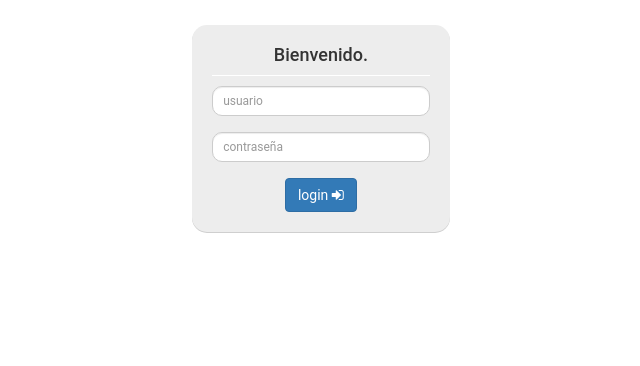
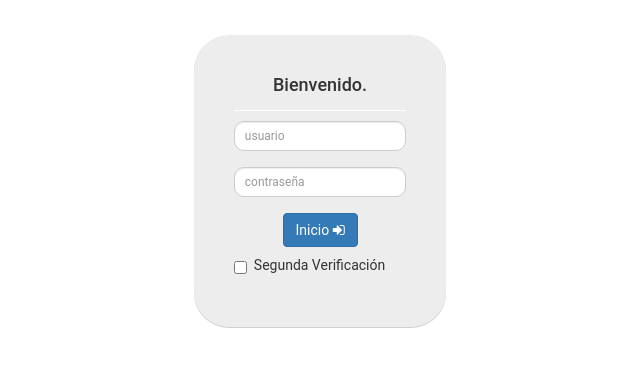
Before and after one commit to ioet/git-trainning, a plain HTML site: page officegirl-app/static_view/login.html in a window 1280 px wide. Shown: the whole page, without its empty margins (312-952 px from the left). Drawn offline with Linux system fonts and the light colour scheme.

Commit message:
Segunda verificacion

```diff
--- a/officegirl-app/static_view/css/styles.css
+++ b/officegirl-app/static_view/css/styles.css
@@ -5,26 +5,26 @@ body {
 }
 
 .container {
-    padding: 25px;
+    padding: 35px;
     position: fixed;
 }
 
 .form-login {
     background-color: #EDEDED;
-    padding-top: 10px;
-    padding-bottom: 20px;
-    padding-left: 20px;
-    padding-right: 20px;
-    border-radius: 15px;
+    padding-top: 30px;
+    padding-bottom: 40px;
+    padding-left: 40px;
+    padding-right: 40px;
+    border-radius: 35px;
     border-color:#d2d2d2;
-    border-width: 5px;
+    border-width: 20px;
     box-shadow:0 1px 0 #cfcfcf;
 }
 
 h4 {
  border:0 solid #fff;
  border-bottom-width:1px;
- padding-bottom:10px;
+ padding-bottom:15px;
  text-align: center;
 }
 
--- a/officegirl-app/static_view/login.html
+++ b/officegirl-app/static_view/login.html
@@ -5,6 +5,20 @@
 	 <link href="css/bootstrap.min.css" rel="stylesheet">
 	 <link href="//maxcdn.bootstrapcdn.com/font-awesome/4.2.0/css/font-awesome.min.css" rel="stylesheet">
 	 <link href="css/styles.css" rel="stylesheet">
+
+<script type="text/javascript">
+    function showContent() {
+        element = document.getElementById("content");
+        check = document.getElementById("check");
+        if (check.checked) {
+            element.style.display='block';
+        }
+        else {
+            element.style.display='none';
+        }
+    }
+</script>
+
 </head>
 <body>
 	<div class="container">
@@ -14,15 +28,21 @@
             <h4>Bienvenido.</h4>
             <input type="text" id="userName" class="form-control input-sm chat-input" placeholder="usuario" />
             </br>
-            <input type="text" id="userPassword" class="form-control input-sm chat-input" placeholder="contraseña" />
+            <input type="text" id="userPassword" class="form-control input-sm chat-input" placeholder="contrase&ntilde;a" />
             </br>
             <div class="wrapper">
             <span class="group-btn">
-                <a href="#" class="btn btn-primary btn-md">login <i class="fa fa-sign-in"></i></a>
+                <a href="#" class="btn btn-primary btn-md">Inicio <i class="fa fa-sign-in"></i></a>
             </span>
             </div>
+            <div class="checkbox">
+    		<label>
+      			<input type="checkbox" name="check" id="check" value="1" onchange="javascript:showContent()" />Segunda Verificaci&oacute;n
+    		</label>
             </div>
-
+        	<div id="content" style="display: none;">
+   			<p><input type="text" id="userName" class="form-control input-sm chat-input" placeholder="xxx-xxx-xx" /></p>
+ </div>
         </div>
     </div>
 </div>
```
